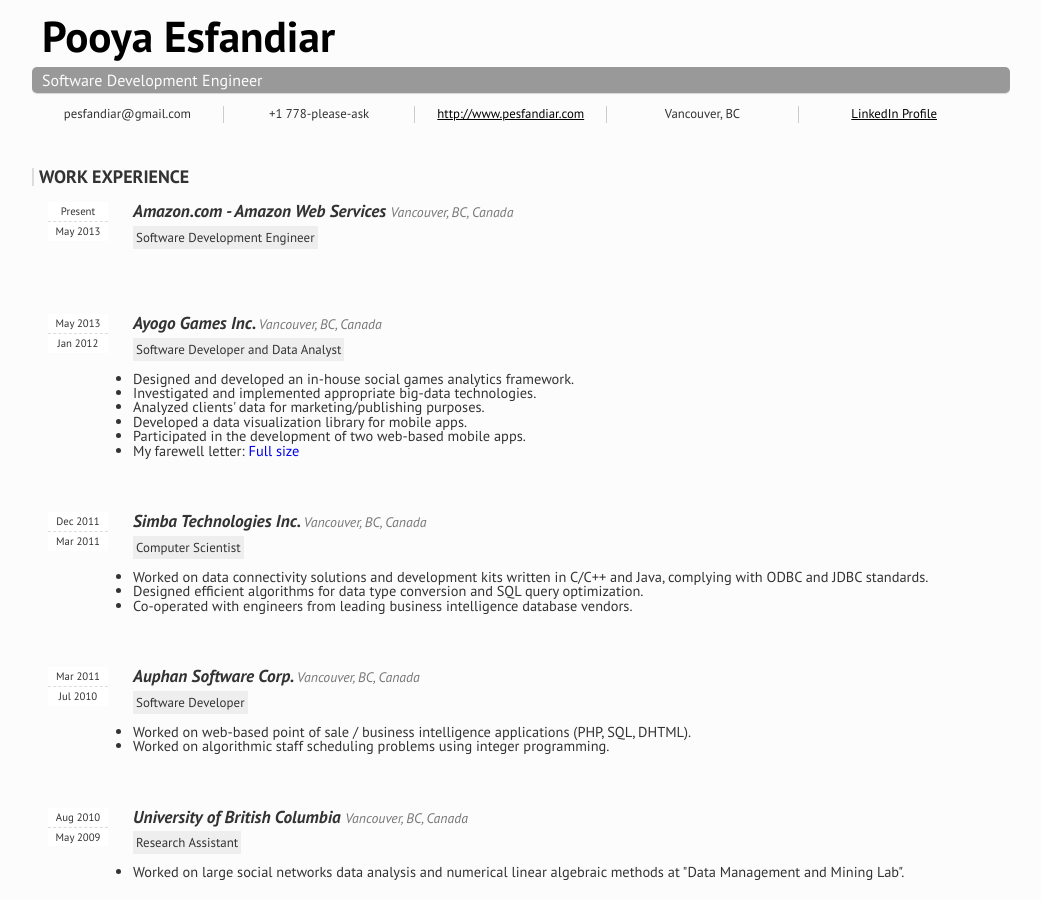
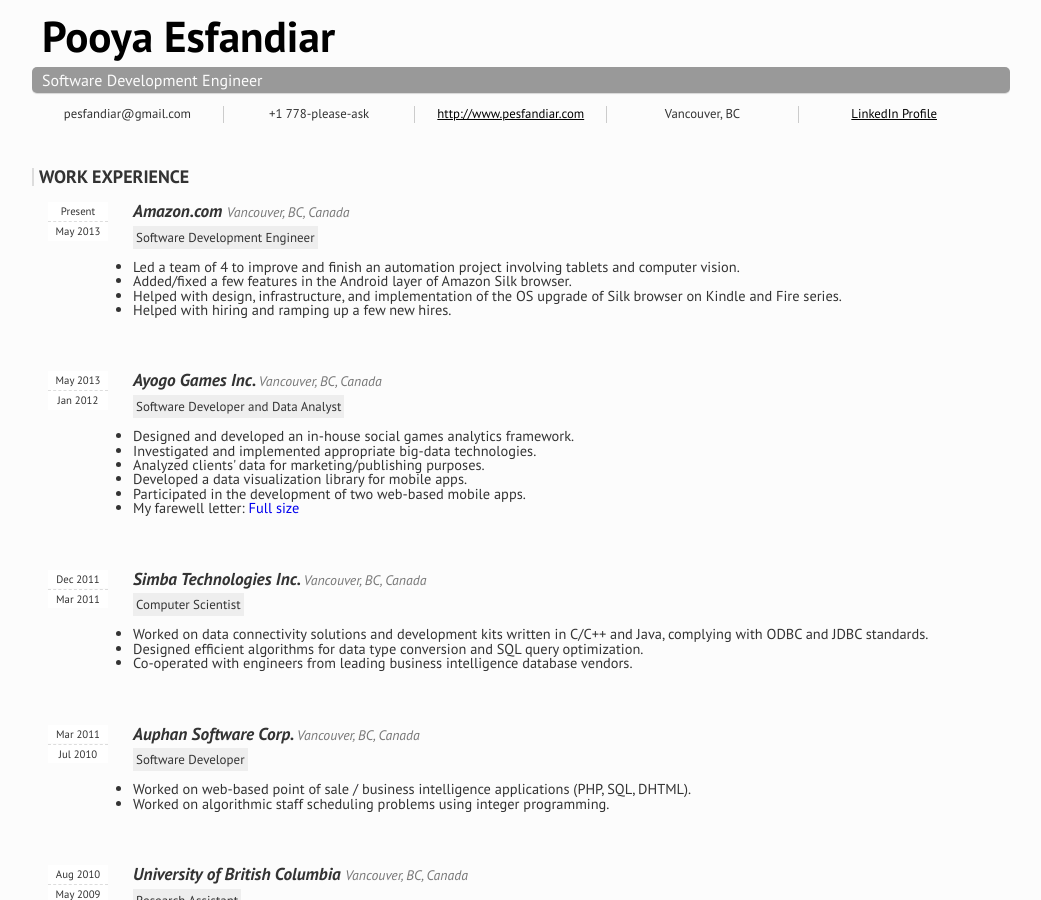
Before and after one commit to pesfandiar/pesfandiar.github.io, a Jekyll site: the page resume.html, which Jekyll copies as it is, in a window 1280 px wide and 900 px high. Shown: the whole window, without its empty margins (119-1160 px from the left). Built offline with Jekyll 4.4.1, drawn with Linux system fonts in a browser that asks for light colours; some of the changed text lies outside the part shown.

Commit message:
Updated resume

```diff
--- a/resume.html
+++ b/resume.html
@@ -46,11 +46,17 @@
     <section id="experience">
       <h1>Work Experience</h1>
       <article>
-        <h1><a href="http://www.amazon.com" title="Amazon.com">Amazon.com - Amazon Web Services</a> <span>Vancouver, BC, Canada</span></h1>
+        <h1><a href="http://www.amazon.com" title="Amazon.com">Amazon.com</a> <span>Vancouver, BC, Canada</span></h1>
         <h2>Software Development Engineer</h2>
         <time datetime="2013-05-01" class="start">May 2013</time>
         <span class="end">Present</span>
         <p>
+          <ul>
+            <li>Led a team of 4 to improve and finish an automation project involving tablets and computer vision.</li>
+            <li>Added/fixed a few features in the Android layer of Amazon Silk browser.</li>
+            <li>Helped with design, infrastructure, and implementation of the OS upgrade of Silk browser on Kindle and Fire series.</li>
+            <li>Helped with hiring and ramping up a few new hires.</li>
+          </ul>
         <p>
       </article>
       <article>
```
Also changed, not shown: other parts of resume.html (+3 -3 lines).
